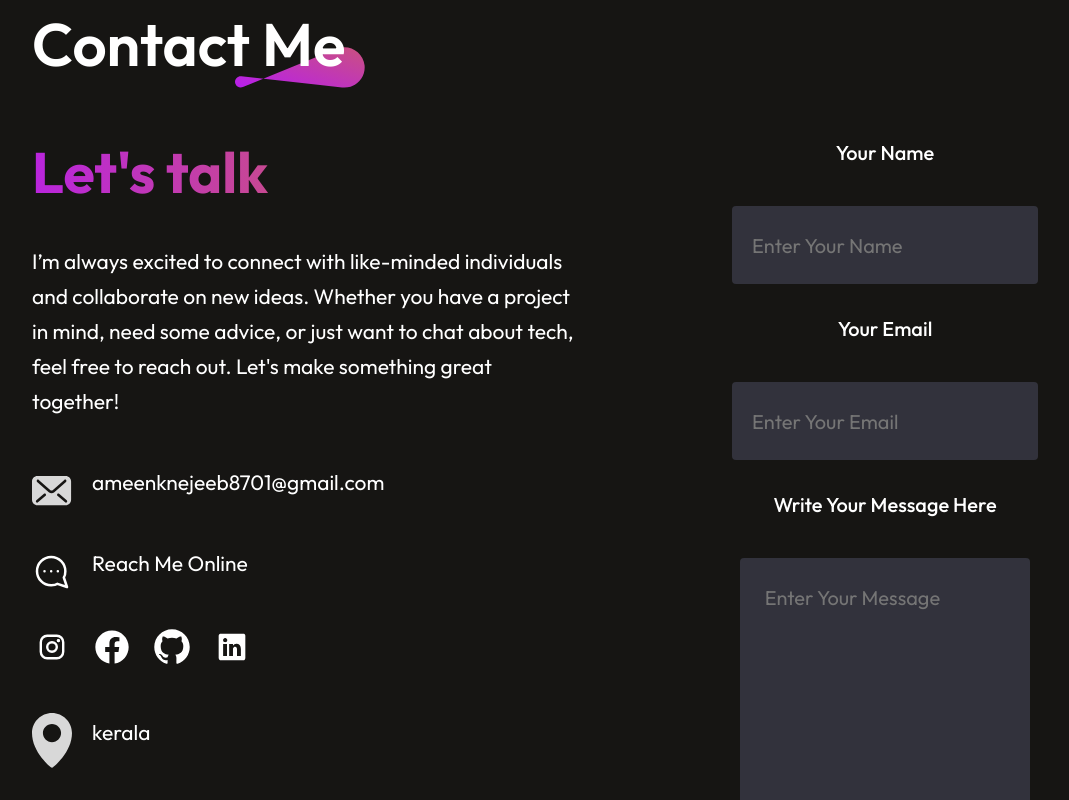
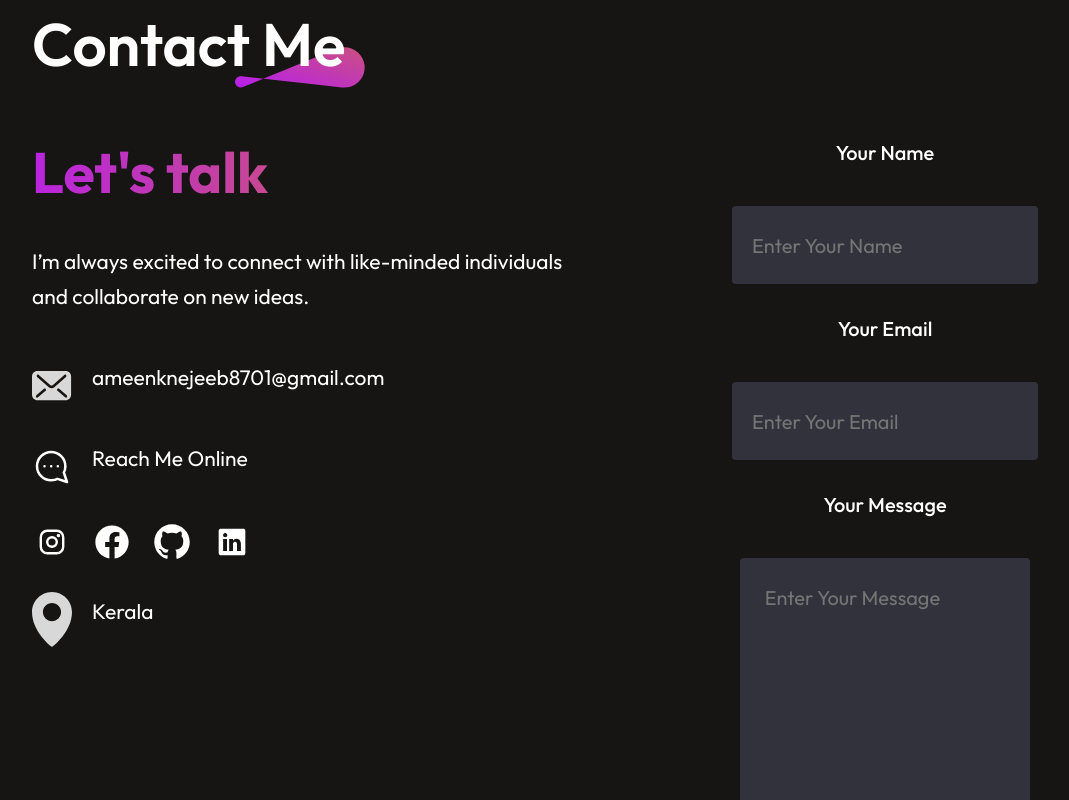
Before and after one commit to Ameen-K-Nejeeb/portfolio, a React (Vite) app in the folder portfolio/: page / in a window 1280 px wide. Shown: the part 3980-4780 px from the top of the page, without its empty margins (38-1107 px from the left). Built offline with nearby package versions, Linux system fonts and the light colour scheme.

Commit message:
update : refresh

```diff
--- a/portfolio/src/components/Contact/Contact.jsx
+++ b/portfolio/src/components/Contact/Contact.jsx
@@ -1,5 +1,120 @@
-import React from 'react'
+// import React from 'react'
+// import './Contact.css'
+// import theme from '../../assets/theme_pattern.svg'
+// import mail from '../../assets/mail_icon.svg'
+// import location from '../../assets/location_icon.svg'
+// import call from '../../assets/call_icon.svg'
+// import insta from '../../assets/instagram-svgrepo-com.svg'
+// import facebook from '../../assets/facebook-svgrepo-com (2).svg'
+// import Github from '../../assets/github-logo-svgrepo-com.svg'
+// import Linkdin from '../../assets/linkedin-svgrepo-com (1).svg'
+
+// const Contact = () => {
+
+
+
+
+//     const onSubmit = async (event) => {
+//         event.preventDefault();
+//         const formData = new FormData(event.target);
+
+//         formData.append("access_key", "557597b3-1796-48b1-800f-008495ed990c");
+
+//         const object = Object.fromEntries(formData);
+//         const json = JSON.stringify(object);
+
+//         const res = await fetch("https://api.web3forms.com/submit", {
+//           method: "POST",
+//           headers: {
+//             "Content-Type": "application/json",
+//             Accept: "application/json"
+//           },
+//           body: json
+//         }).then((res) => res.json());
+
+//         if (res.success) {
+//           alert(res.message);
+//         }
+//       };
+
+
+
+
+//   return (
+
+//     <div id='contact' className='contact'>
+
+//         <div className="contact-title">
+//             <h1>Contact Me</h1>
+//             <img src={theme} alt="" />
+//         </div>
+//         <div className="contact-section">
+//             <div className="contact-left">
+//                 <h1>Let's talk</h1>
+//                 <p> I’m always excited to connect with like-minded individuals and collaborate on new ideas. Whether you have a project in mind, need some advice, or just want to chat about tech, feel free to reach out. Let's make something great together!</p>
+//                 <div className="contact-details">
+//                     <div className="contact-detail">
+//                         <img src={mail} alt="" /><p>ameenknejeeb8701@gmail.com</p>
+//                     </div>
+//                     <div className="contact-detail">
+//                         <img src={call} alt="" /><p>Reach Me Online</p>
+//                     </div>
+
+
+//                     <div className="contact-detail">
+//                     <div className="social">
+//                         <a href="https://www.instagram.com/its._me._ameen/" target="_blank" rel="noopener noreferrer">
+//                            <img   src={insta} alt=""  /><p></p>
+//                         </a>
+//                     </div>
+//                     <div className="social">
+//                         <a href="https://www.facebook.com/ameen.amee.5851" target="_blank" rel="noopener noreferrer">
+//                            <img   src={facebook} alt=""  /><p></p>
+//                         </a>
+//                     </div>
+//                     <div className="social">
+//                         <a href="https://github.com/Ameen-K-Nejeeb" target="_blank" rel="noopener noreferrer">
+//                            <img   src={Github} alt=""  /><p></p>
+//                         </a>
+//                     </div>
+//                     <div className="social">
+//                         <a href="https://www.linkedin.com/in/ameen-k-nejeeb-002167284/" target="_blank" rel="noopener noreferrer">
+//                            <img   src={Linkdin} alt=""  /><p></p>
+//                         </a>
+//                     </div>
+
+//                     </div>
+
+
+//                     <div className="contact-detail">
+//                         <img src={location} alt="" /><p>kerala</p>
+//                     </div>
+//                 </div>
+//             </div>
+//             <form onSubmit={onSubmit} className="contact-right">
+//                 <label htmlFor="">Your Name</label>
+//                 <input type="text" placeholder='Enter Your Name' name='name'/>
+
+//                 <label htmlFor="">Your Email</label>
+//                 <input type="email" placeholder='Enter Your Email' name='email' />
+
+//                 <label htmlFor="">Write Your Message Here</label>
+//                 <textarea name="message" rows="8" placeholder='Enter Your Message'></textarea>
+
+//                 <button type='submit' className="contect-submit">Submit</button>
+//             </form>
+//         </div>
+
+//     </div>
+//   )
+// }
+
+// export default Contact
+
+
+import React, { useState } from 'react'
 import './Contact.css'
+
 import theme from '../../assets/theme_pattern.svg'
 import mail from '../../assets/mail_icon.svg'
 import location from '../../assets/location_icon.svg'
@@ -11,18 +126,21 @@ import Linkdin from '../../assets/linkedin-svgrepo-com (1).svg'
 
 const Contact = () => {
 
-
-
+  const [success, setSuccess] = useState(false)
+  const [loading, setLoading] = useState(false)
 
   const onSubmit = async (event) => {
-        event.preventDefault();
-        const formData = new FormData(event.target);
+    event.preventDefault()
+    setLoading(true)
+    setSuccess(false)
 
-        formData.append("access_key", "557597b3-1796-48b1-800f-008495ed990c");
+    const formData = new FormData(event.target)
+    formData.append("access_key", "557597b3-1796-48b1-800f-008495ed990c")
 
-        const object = Object.fromEntries(formData);
-        const json = JSON.stringify(object);
+    const object = Object.fromEntries(formData)
+    const json = JSON.stringify(object)
 
+    try {
       const res = await fetch("https://api.web3forms.com/submit", {
         method: "POST",
         headers: {
@@ -30,81 +148,103 @@ const Contact = () => {
           Accept: "application/json"
         },
         body: json
-        }).then((res) => res.json());
+      }).then(res => res.json())
 
       if (res.success) {
-          alert(res.message);
+        // 🔔 ALERT
+        alert("Message sent successfully ✅")
+
+        // ✅ success text
+        setSuccess(true)
+
+        // 🔄 clear form
+        event.target.reset()
+      } else {
+        alert("Message failed ❌")
       }
-      };
 
+    } catch (error) {
+      alert("Network error ❌ Please try again")
+    }
 
-
+    setLoading(false)
+  }
 
   return (
-
     <div id='contact' className='contact'>
 
       <div className="contact-title">
         <h1>Contact Me</h1>
-            <img src={theme} alt="" />
+        <img src={theme} alt="pattern" />
       </div>
+
       <div className="contact-section">
+
+        {/* LEFT SIDE */}
         <div className="contact-left">
           <h1>Let's talk</h1>
-                <p> I’m always excited to connect with like-minded individuals and collaborate on new ideas. Whether you have a project in mind, need some advice, or just want to chat about tech, feel free to reach out. Let's make something great together!</p>
+          <p>
+            I’m always excited to connect with like-minded individuals and collaborate
+            on new ideas.
+          </p>
+
           <div className="contact-details">
             <div className="contact-detail">
-                        <img src={mail} alt="" /><p>ameenknejeeb8701@gmail.com</p>
-                    </div>
-                    <div className="contact-detail">
-                        <img src={call} alt="" /><p>Reach Me Online</p>
+              <img src={mail} alt="" />
+              <p>ameenknejeeb8701@gmail.com</p>
             </div>
 
+            <div className="contact-detail">
+              <img src={call} alt="" />
+              <p>Reach Me Online</p>
+            </div>
 
-                    <div className="contact-detail">
-                    <div className="social">
-                        <a href="https://www.instagram.com/its._me._ameen/" target="_blank" rel="noopener noreferrer">
-                           <img   src={insta} alt=""  /><p></p>
+            <div className="contact-detail social">
+              <a href="https://www.instagram.com/its._me._ameen/" target="_blank" rel="noreferrer">
+                <img src={insta} alt="Instagram" />
               </a>
-                    </div>
-                    <div className="social">
-                        <a href="https://www.facebook.com/ameen.amee.5851" target="_blank" rel="noopener noreferrer">
-                           <img   src={facebook} alt=""  /><p></p>
+              <a href="https://www.facebook.com/ameen.amee.5851" target="_blank" rel="noreferrer">
+                <img src={facebook} alt="Facebook" />
               </a>
-                    </div>
-                    <div className="social">
-                        <a href="https://github.com/Ameen-K-Nejeeb" target="_blank" rel="noopener noreferrer">
-                           <img   src={Github} alt=""  /><p></p>
+              <a href="https://github.com/Ameen-K-Nejeeb" target="_blank" rel="noreferrer">
+                <img src={Github} alt="Github" />
               </a>
-                    </div>
-                    <div className="social">
-                        <a href="https://www.linkedin.com/in/ameen-k-nejeeb-002167284/" target="_blank" rel="noopener noreferrer">
-                           <img   src={Linkdin} alt=""  /><p></p>
+              <a href="https://www.linkedin.com/in/ameen-k-nejeeb-002167284/" target="_blank" rel="noreferrer">
+                <img src={Linkdin} alt="LinkedIn" />
               </a>
             </div>
 
-                    </div>
-
-
             <div className="contact-detail">
-                        <img src={location} alt="" /><p>kerala</p>
+              <img src={location} alt="" />
+              <p>Kerala</p>
             </div>
           </div>
         </div>
+
+        {/* RIGHT SIDE */}
         <form onSubmit={onSubmit} className="contact-right">
-                <label htmlFor="">Your Name</label>
-                <input type="text" placeholder='Enter Your Name' name='name'/>
 
-                <label htmlFor="">Your Email</label>
-                <input type="email" placeholder='Enter Your Email' name='email' />
+          <label>Your Name</label>
+          <input type="text" name="name" placeholder="Enter Your Name" required />
 
-                <label htmlFor="">Write Your Message Here</label>
-                <textarea name="message" rows="8" placeholder='Enter Your Message'></textarea>
+          <label>Your Email</label>
+          <input type="email" name="email" placeholder="Enter Your Email" required />
 
-                <button type='submit' className="contect-submit">Submit</button>
+          <label>Your Message</label>
+          <textarea name="message" rows="8" placeholder="Enter Your Message" required></textarea>
+
+          <button type="submit" className="contect-submit" disabled={loading}>
+            {loading ? "Sending..." : "Submit"}
+          </button>
+
+          {success && (
+            <p style={{ color: "green", marginTop: "10px" }}>
+              Message sent successfully ✅
+            </p>
+          )}
         </form>
+
       </div>
-
     </div>
   )
 }
```
Lines whose indentation alone changed are shown as unchanged.
